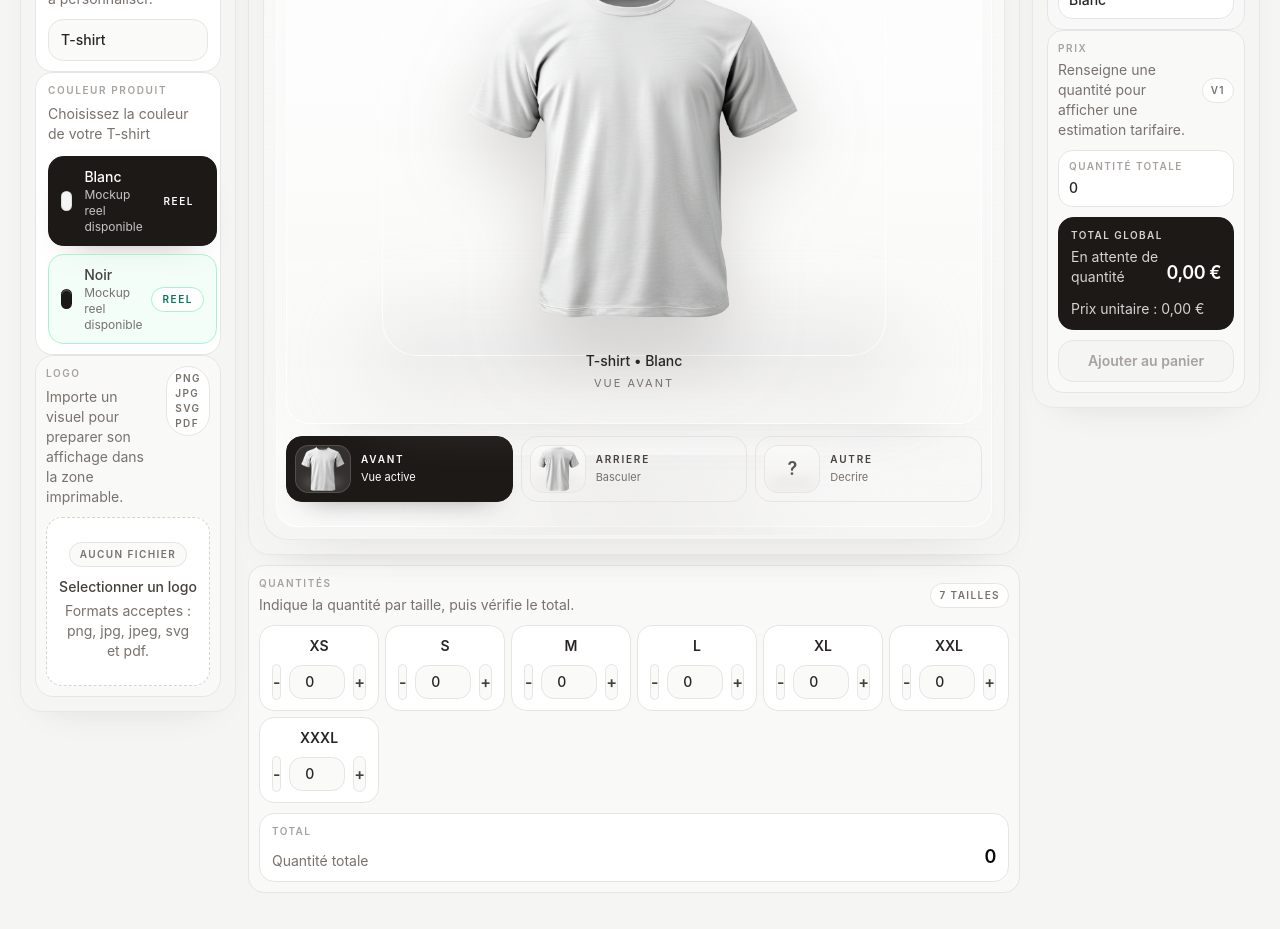
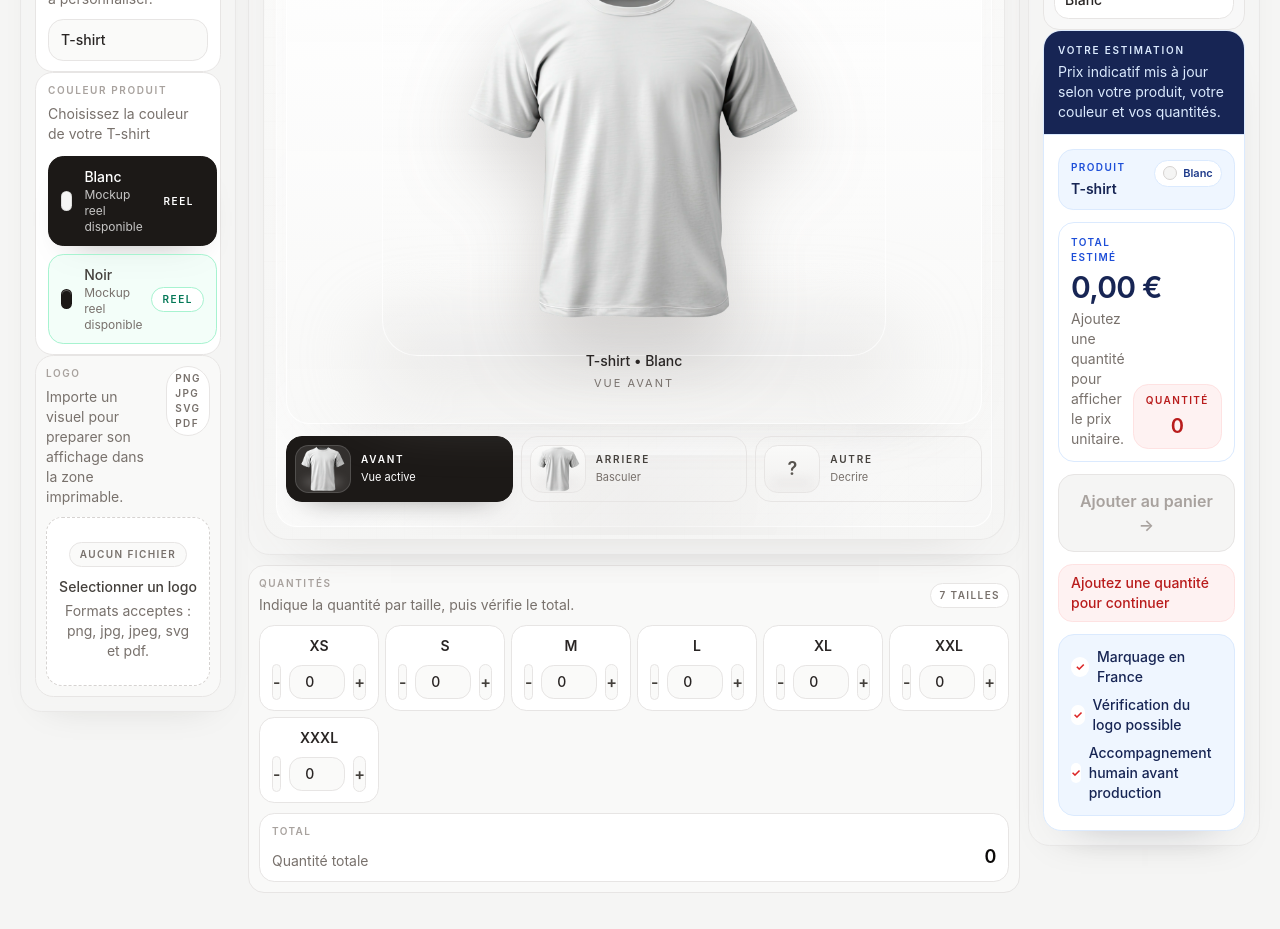
Before and after one commit to mathieuSIO/ProductStudioEditor, a React (Vite) app: page / in a window 1280 px wide. Shown: the part 380-1309 px from the top of the page. Built offline with nearby package versions, Linux system fonts and the light colour scheme.

Commit message:
Customize right side bar

```diff
--- a/src/features/editor/components/layout/EditorSidebarRight.tsx
+++ b/src/features/editor/components/layout/EditorSidebarRight.tsx
@@ -84,6 +84,8 @@ export function EditorSidebarRight({
           canAddToCart={canAddToCart}
           grandTotal={grandTotal}
           onAddToCart={onAddToCart}
+          product={product}
+          productColor={productColor}
           totalQuantity={totalQuantity}
         />
       </PanelCard>
--- a/src/features/editor/components/panels/PriceSummaryPanel.tsx
+++ b/src/features/editor/components/panels/PriceSummaryPanel.tsx
@@ -1,18 +1,29 @@
 import { formatEuro } from '../../../../shared/formatters/formatEuro'
+import type { Product, ProductColor } from '../../types'
 
 type PriceSummaryPanelProps = {
   addToCartFeedbackMessage: string | null
   canAddToCart: boolean
   grandTotal: number
   onAddToCart?: () => void
+  product: Product
+  productColor: ProductColor
   totalQuantity: number
 }
+
+const reassuranceItems = [
+  'Marquage en France',
+  'Vérification du logo possible',
+  'Accompagnement humain avant production',
+]
 
 export function PriceSummaryPanel({
   addToCartFeedbackMessage,
   canAddToCart,
   grandTotal,
   onAddToCart,
+  product,
+  productColor,
   totalQuantity,
 }: PriceSummaryPanelProps) {
   const hasQuantity = totalQuantity > 0
@@ -20,75 +31,101 @@ export function PriceSummaryPanel({
   const isAddToCartDisabled = !canAddToCart || !onAddToCart
 
   return (
-    <div className="rounded-[1rem] border border-stone-200 bg-stone-50/80 p-2.5">
-      <div className="flex items-center justify-between gap-2">
-        <div>
-          <p className="text-[10px] font-semibold uppercase tracking-[0.16em] text-stone-400">
-            Prix
-          </p>
-          <p className="mt-1 text-sm leading-5 text-stone-500">
-            {hasQuantity
-              ? 'Estimation simple basée sur le textile, la quantité et les impressions.'
-              : 'Renseigne une quantité pour afficher une estimation tarifaire.'}
-          </p>
-        </div>
-        <span className="rounded-full border border-stone-200 bg-white px-2 py-1 text-[10px] font-semibold uppercase tracking-[0.14em] text-stone-500">
-          V1
-        </span>
-      </div>
-
-      <div className="mt-2.5 grid gap-1.5">
-        <PriceRow label="Quantité totale" value={String(totalQuantity)} />
-      </div>
-
-      <div className="mt-2.5 rounded-[0.95rem] border border-stone-900 bg-stone-900 px-3 py-2.5 text-white">
-        <p className="text-[10px] font-semibold uppercase tracking-[0.14em] text-stone-300">
-          Total global
+    <div className="overflow-hidden rounded-[1.15rem] border border-blue-100 bg-white shadow-[0_18px_42px_-34px_rgba(15,23,42,0.45)]">
+      <div className="border-b border-blue-100 bg-blue-950 px-3.5 py-3 text-white">
+        <p className="text-[10px] font-semibold uppercase tracking-[0.18em] text-blue-100">
+          Votre estimation
         </p>
-        <div className="mt-1 flex items-end justify-between gap-2">
-          <p className="text-sm text-stone-300">
-            {hasQuantity ? 'Estimation actuelle' : 'En attente de quantité'}
-          </p>
-          <p className="text-lg font-semibold tracking-tight">
-            {formatEuro(grandTotal)}
-          </p>
-        </div>
-        <p className="mt-3 text-sm text-stone-300">
-          Prix unitaire : {formatEuro(unitPrice)}
+        <p className="mt-1 text-sm leading-5 text-blue-100">
+          Prix indicatif mis à jour selon votre produit, votre couleur et vos
+          quantités.
         </p>
       </div>
 
-      <div className="mt-2.5 grid gap-2">
+      <div className="grid gap-3 p-3.5">
+        <div className="rounded-[0.95rem] border border-blue-100 bg-blue-50 px-3 py-2.5">
+          <div className="flex items-start justify-between gap-3">
+            <div className="min-w-0">
+              <p className="text-[10px] font-semibold uppercase tracking-[0.14em] text-blue-700">
+                Produit
+              </p>
+              <p className="mt-1 text-sm font-semibold text-blue-950">
+                {product.name}
+              </p>
+            </div>
+            <div className="flex shrink-0 items-center gap-1.5 rounded-full border border-blue-100 bg-white px-2 py-1">
+              <span
+                className="h-3.5 w-3.5 rounded-full border border-stone-300"
+                style={{ backgroundColor: productColor.swatchHex }}
+              />
+              <span className="text-[11px] font-semibold text-blue-900">
+                {productColor.label}
+              </span>
+            </div>
+          </div>
+        </div>
+
+        <div className="grid grid-cols-[minmax(0,1fr)_auto] items-end gap-3 rounded-[1rem] border border-blue-100 bg-white px-3 py-3">
+          <div>
+            <p className="text-[10px] font-semibold uppercase tracking-[0.14em] text-blue-700">
+              Total estimé
+            </p>
+            <p className="mt-1 text-3xl font-semibold tracking-tight text-blue-950">
+              {formatEuro(grandTotal)}
+            </p>
+            {hasQuantity ? (
+              <p className="mt-1 text-sm font-medium text-blue-700">
+                {formatEuro(unitPrice)} / pièce
+              </p>
+            ) : (
+              <p className="mt-1 text-sm text-stone-500">
+                Ajoutez une quantité pour afficher le prix unitaire.
+              </p>
+            )}
+          </div>
+
+          <div className="rounded-[0.95rem] border border-red-100 bg-red-50 px-3 py-2 text-center">
+            <p className="text-[10px] font-semibold uppercase tracking-[0.14em] text-red-700">
+              Quantité
+            </p>
+            <p className="mt-1 text-xl font-semibold text-red-700">
+              {totalQuantity}
+            </p>
+          </div>
+        </div>
+
         <button
           type="button"
-          className="rounded-[0.95rem] bg-stone-950 px-3 py-2.5 text-sm font-semibold text-white transition hover:bg-stone-800 disabled:cursor-not-allowed disabled:border disabled:border-stone-200 disabled:bg-stone-100 disabled:text-stone-400"
+          className="w-full rounded-[1rem] bg-red-600 px-4 py-3.5 text-base font-semibold text-white shadow-[0_18px_38px_-28px_rgba(220,38,38,0.75)] transition hover:bg-red-700 disabled:cursor-not-allowed disabled:border disabled:border-stone-200 disabled:bg-stone-100 disabled:text-stone-400 disabled:shadow-none"
           disabled={isAddToCartDisabled}
           onClick={onAddToCart}
         >
-          Ajouter au panier
+          Ajouter au panier →
         </button>
+
+        {!hasQuantity ? (
+          <p className="rounded-[0.9rem] border border-red-100 bg-red-50 px-3 py-2 text-sm font-medium text-red-700">
+            Ajoutez une quantité pour continuer
+          </p>
+        ) : null}
+
         {addToCartFeedbackMessage ? (
-          <p className="rounded-[0.85rem] border border-emerald-200 bg-emerald-50 px-2.5 py-2 text-xs font-medium text-emerald-700">
+          <p className="rounded-[0.9rem] border border-emerald-200 bg-emerald-50 px-3 py-2 text-sm font-medium text-emerald-700">
             {addToCartFeedbackMessage}
           </p>
         ) : null}
+
+        <div className="grid gap-2 rounded-[1rem] border border-blue-100 bg-blue-50 px-3 py-3">
+          {reassuranceItems.map((item) => (
+            <div key={item} className="flex items-center gap-2">
+              <span className="flex h-5 w-5 items-center justify-center rounded-full bg-white text-[11px] font-bold text-red-600">
+                ✓
+              </span>
+              <span className="text-sm font-medium text-blue-950">{item}</span>
+            </div>
+          ))}
+        </div>
       </div>
     </div>
   )
 }
-
-type PriceRowProps = {
-  label: string
-  value: string
-}
-
-function PriceRow({ label, value }: PriceRowProps) {
-  return (
-    <div className="rounded-[0.9rem] border border-stone-200 bg-white px-2.5 py-2">
-      <p className="text-[10px] font-semibold uppercase tracking-[0.14em] text-stone-400">
-        {label}
-      </p>
-      <p className="mt-1 text-sm font-medium text-stone-800">{value}</p>
-    </div>
-  )
-}
```
